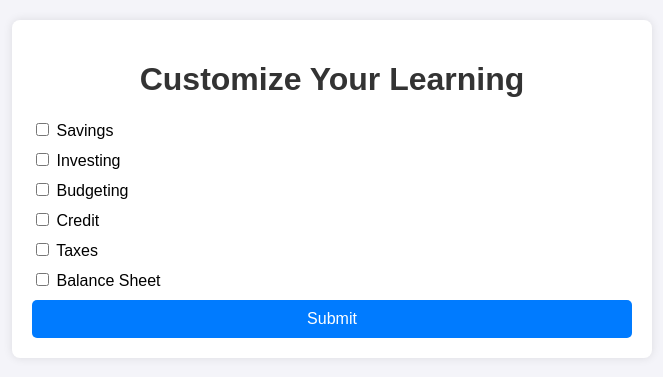
After one commit to JLeFevre559/BACS487, a Django app: template application/web_app/cap_ace_web/templates/customizelearning.html in a window 1280 px wide. The commit adds this page. Shown: the top 377 px of the page, without its empty margins (308-971 px from the left). Run offline with Django 4.2, Linux system fonts and the light colour scheme; the template is opened without the code that fills it, so the values that code supplies are empty.

Commit message:
BACS487/application/web_app/cap_ace_web/templates/customizelearning.html

```diff
--- /dev/null
+++ b/application/web_app/cap_ace_web/templates/customizelearning.html
@@ -0,0 +1,116 @@
+<!DOCTYPE html>
+<html lang="en">
+<head>
+  <meta charset="UTF-8">
+  <meta name="viewport" content="width=device-width, initial-scale=1.0">
+  <title>Customize Your Learning</title>
+  <style>
+    body {
+      font-family: Arial, sans-serif;
+      background-color: #f4f4f9;
+      margin: 0;
+      padding: 20px;
+    }
+
+    .container {
+      max-width: 600px;
+      margin: 0 auto;
+      background-color: #fff;
+      padding: 20px;
+      border-radius: 8px;
+      box-shadow: 0 0 10px rgba(0, 0, 0, 0.1);
+    }
+
+    h1 {
+      text-align: center;
+      color: #333;
+    }
+
+    .learning-type {
+      margin: 10px 0;
+    }
+
+    button {
+      background-color: #007BFF; /* Blue color */
+      color: white;
+      border: none;
+      padding: 10px 20px;
+      cursor: pointer;
+      border-radius: 5px;
+      width: 100%;
+      font-size: 16px;
+    }
+
+    button:hover {
+      background-color: #0056b3;
+    }
+
+    .selected-learnings {
+      margin-top: 20px;
+      padding: 10px;
+      background-color: #e7f7e7;
+      border-radius: 5px;
+      display: none;
+    }
+  </style>
+</head>
+<body>
+
+  <div class="container">
+    <h1>Customize Your Learning</h1>
+    <form id="learningForm">
+      <div class="learning-type">
+        <input type="checkbox" id="savings" name="learningType" value="Savings">
+        <label for="savings">Savings</label>
+      </div>
+      <div class="learning-type">
+        <input type="checkbox" id="investing" name="learningType" value="Investing">
+        <label for="investing">Investing</label>
+      </div>
+      <div class="learning-type">
+        <input type="checkbox" id="budgeting" name="learningType" value="Budgeting">
+        <label for="budgeting">Budgeting</label>
+      </div>
+      <div class="learning-type">
+        <input type="checkbox" id="credit" name="learningType" value="Credit">
+        <label for="credit">Credit</label>
+      </div>
+      <div class="learning-type">
+        <input type="checkbox" id="taxes" name="learningType" value="Taxes">
+        <label for="taxes">Taxes</label>
+      </div>
+      <div class="learning-type">
+        <input type="checkbox" id="balanceSheet" name="learningType" value="Balance Sheet">
+        <label for="balanceSheet">Balance Sheet</label>
+      </div>
+      <button type="submit">Submit</button>
+    </form>
+
+    <div class="selected-learnings">
+      <h3>You selected:</h3>
+      <p id="selectedList"></p>
+    </div>
+  </div>
+
+  <script>
+    document.getElementById('learningForm').addEventListener('submit', function(event) {
+      event.preventDefault();
+
+      const selectedTypes = Array.from(document.querySelectorAll('input[name="learningType"]:checked'))
+        .map(input => input.value);
+
+      const selectedList = document.getElementById('selectedList');
+      const selectedLearningsDiv = document.querySelector('.selected-learnings');
+
+      if (selectedTypes.length > 0) {
+        selectedList.textContent = selectedTypes.join(', ');
+        selectedLearningsDiv.style.display = 'block';
+      } else {
+        selectedList.textContent = 'No learning types selected.';
+        selectedLearningsDiv.style.display = 'block';
+      }
+    });
+  </script>
+
+</body>
+</html>
```
Also changed, not shown: application/web_app/cap_ace_web/templates/_footer.html (+7 -0 lines), application/web_app/cap_ace_web/templates/index.html (+143 -13 lines), application/web_app/cap_ace_web/templates/_navbar.html (line endings or trailing spaces), 1 other file.
